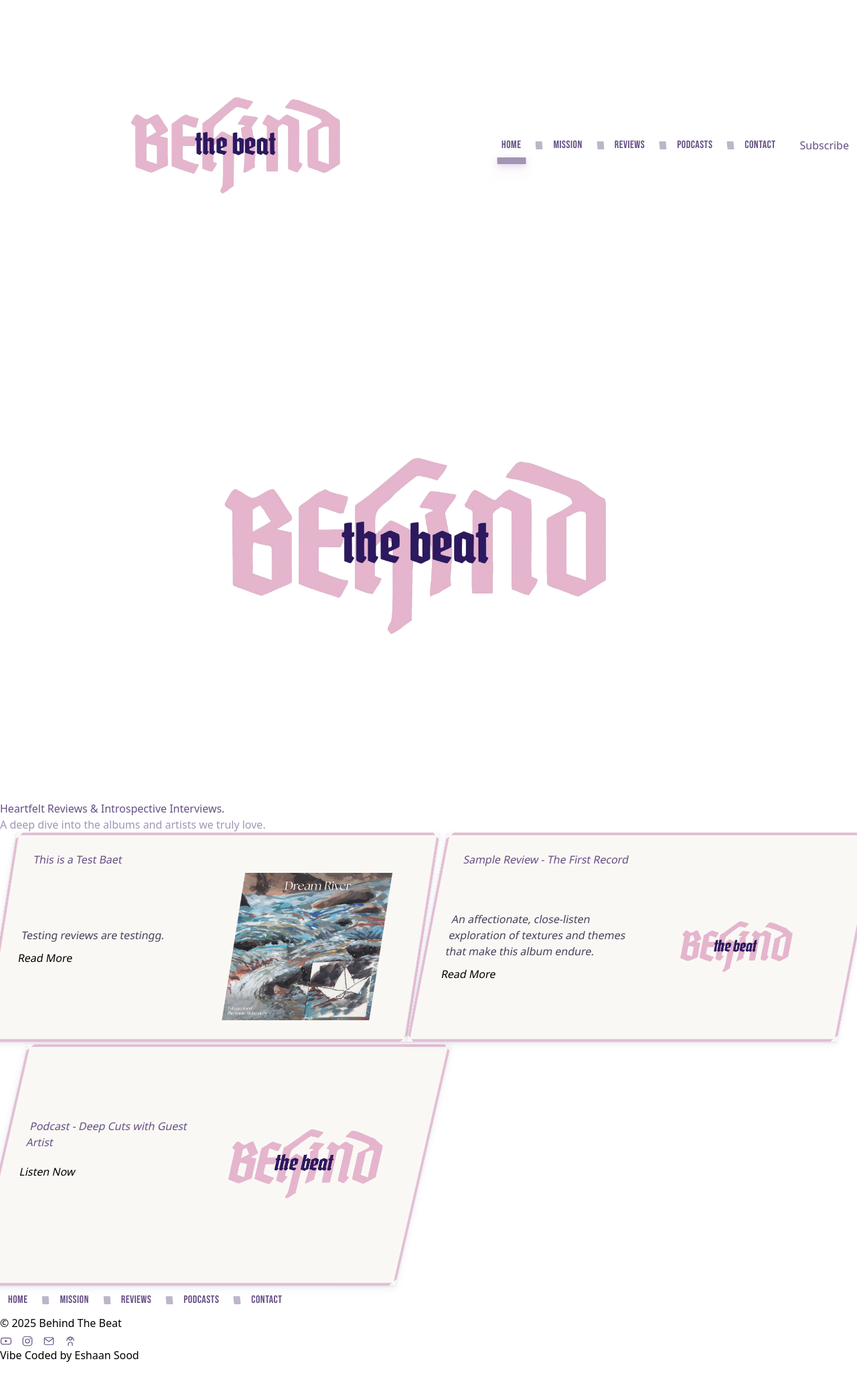
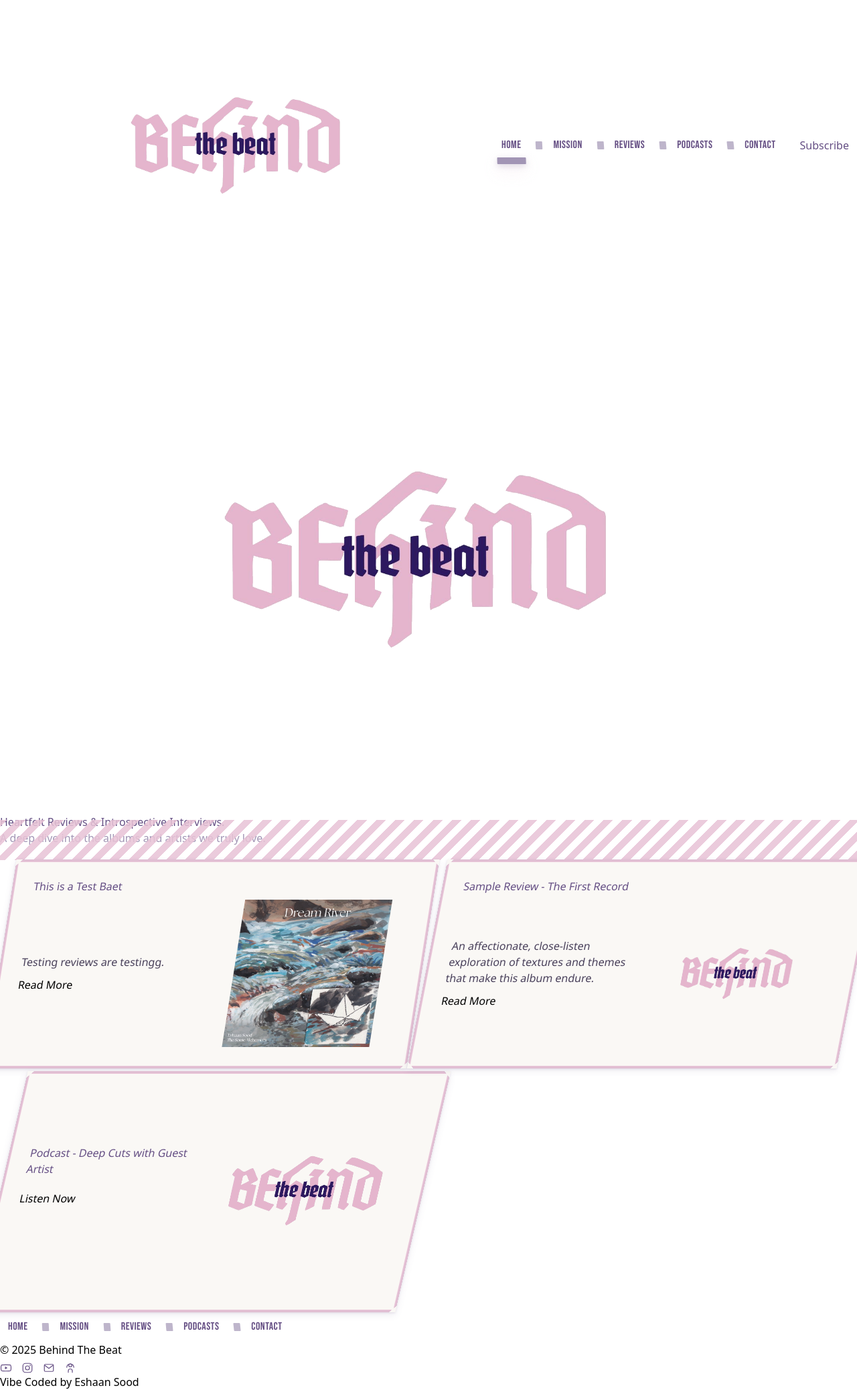
Before and after one commit to EshaanSoood/brbpodcast, a Jekyll site: the page built from index.md, in a window 1280 px wide. Shown: the whole page at 67% size. Built offline with Jekyll 4.4.1, drawn with Linux system fonts in a browser that asks for light colours; before the commit the page ends 2035 px from its top, so only the background shows below that.

Commit message:
Hero: reduce desktop height and add light-pink jagged bottom border (≈nav height)

```diff
--- a/assets/build/css/overrides.css
+++ b/assets/build/css/overrides.css
@@ -75,6 +75,29 @@
 .site-footer .social-links a:focus-visible {
 	color: var(--color-pink-light, #e8c3d6);
 	transition: color 160ms ease;
+}
+
+/* Desktop hero sizing + subtle jagged bottom border */
+@media (min-width: 1024px) {
+	.site-main .hero {
+		position: relative;
+		/* target ~3.5/9 of 16:9 viewport minus nav height */
+		min-height: calc(39vh - var(--nav-height));
+		padding-block: 20px; /* tighten large spacing */
+	}
+	.site-main .hero::after {
+		content: "";
+		position: absolute;
+		left: 0;
+		right: 0;
+		bottom: -1px;
+		height: var(--nav-height);
+		background-color: var(--color-pink-light, #e8c3d6);
+		/* create a subtle jagged/sawtooth edge using a mask */
+		-webkit-mask-image: repeating-linear-gradient(-45deg, #000 0 10px, transparent 10px 20px);
+		mask-image: repeating-linear-gradient(-45deg, #000 0 10px, transparent 10px 20px);
+		opacity: 0.85;
+	}
 }
 
 /* Image frames: small/medium/large, rectangle and square
```
